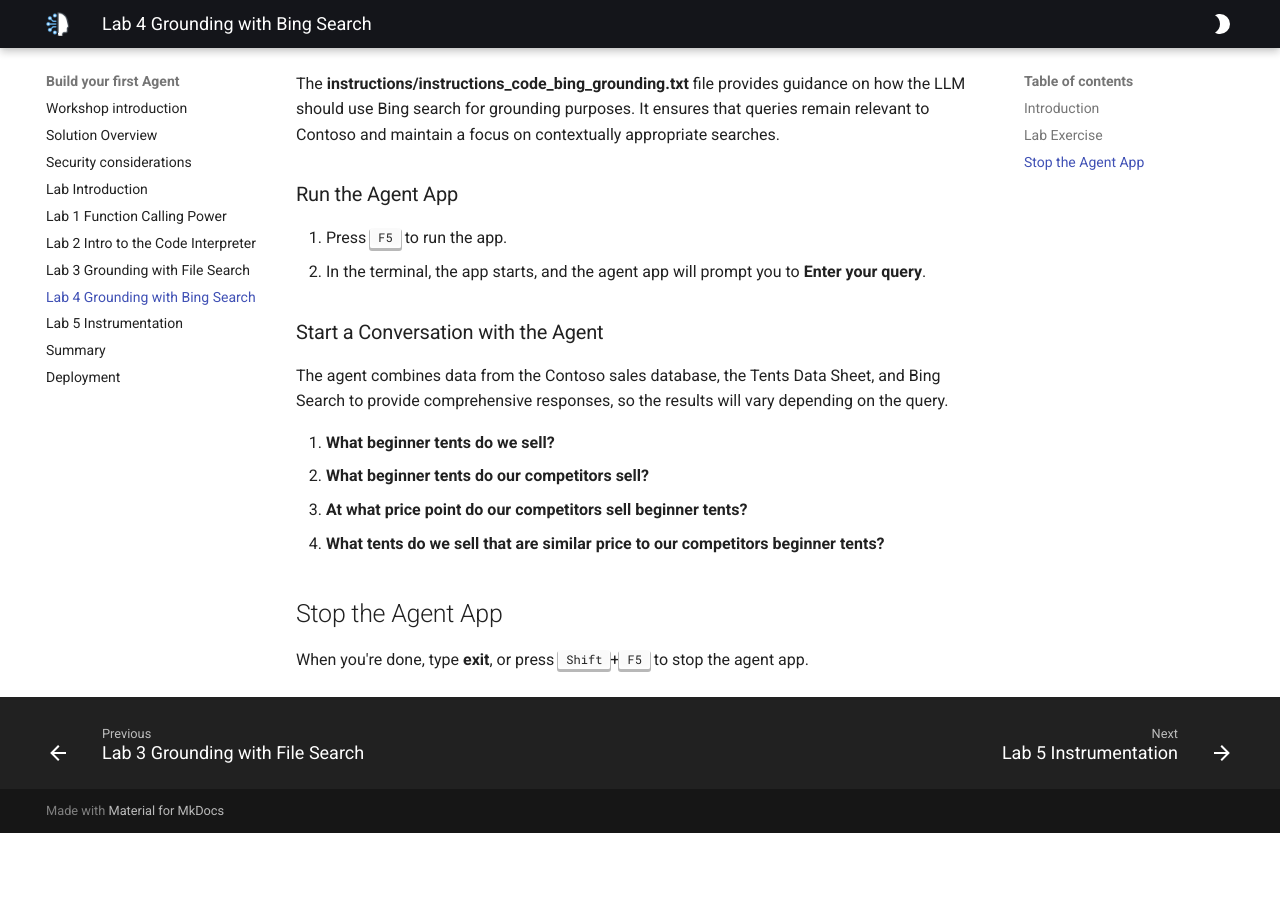
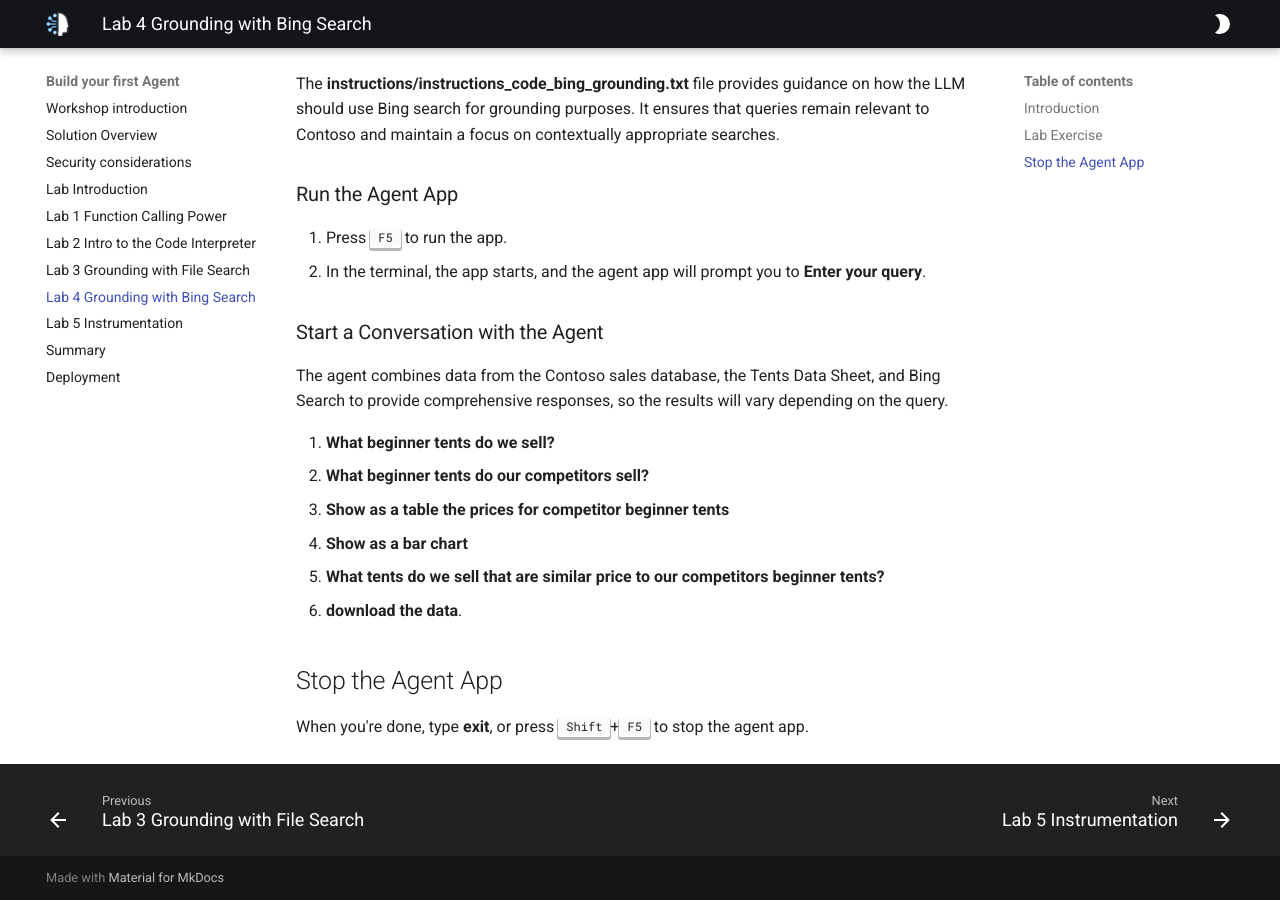
Before and after one commit to yelamanchili-murali/build-your-first-agent-with-azure-ai-agent-service-workshop, an MkDocs documentation site: the page built from docs/docs/lab-4-bing_search.md, in a window 1280 px wide and 900 px high, scrolled down 3019 px. Built offline with MkDocs 1.6.1 and Material for MkDocs 9.7.7, drawn with Linux system fonts in a browser that asks for light colours; before the commit the page ends 3852 px from its top, so only the background shows below that.

Commit message:
updated example prompts

```diff
--- a/docs/docs/lab-4-bing_search.md
+++ b/docs/docs/lab-4-bing_search.md
@@ -125,8 +125,10 @@
 
 1. **What beginner tents do we sell?**
 2. **What beginner tents do our competitors sell?**
-3. **At what price point do our competitors sell beginner tents?**
-4. **What tents do we sell that are similar price to our competitors beginner tents?**
+3. **Show as a table the prices for competitor beginner tents**
+4. **Show as a bar chart**
+5. **What tents do we sell that are similar price to our competitors beginner tents?**
+6. **download the data**.
 
 ## Stop the Agent App
 
```
